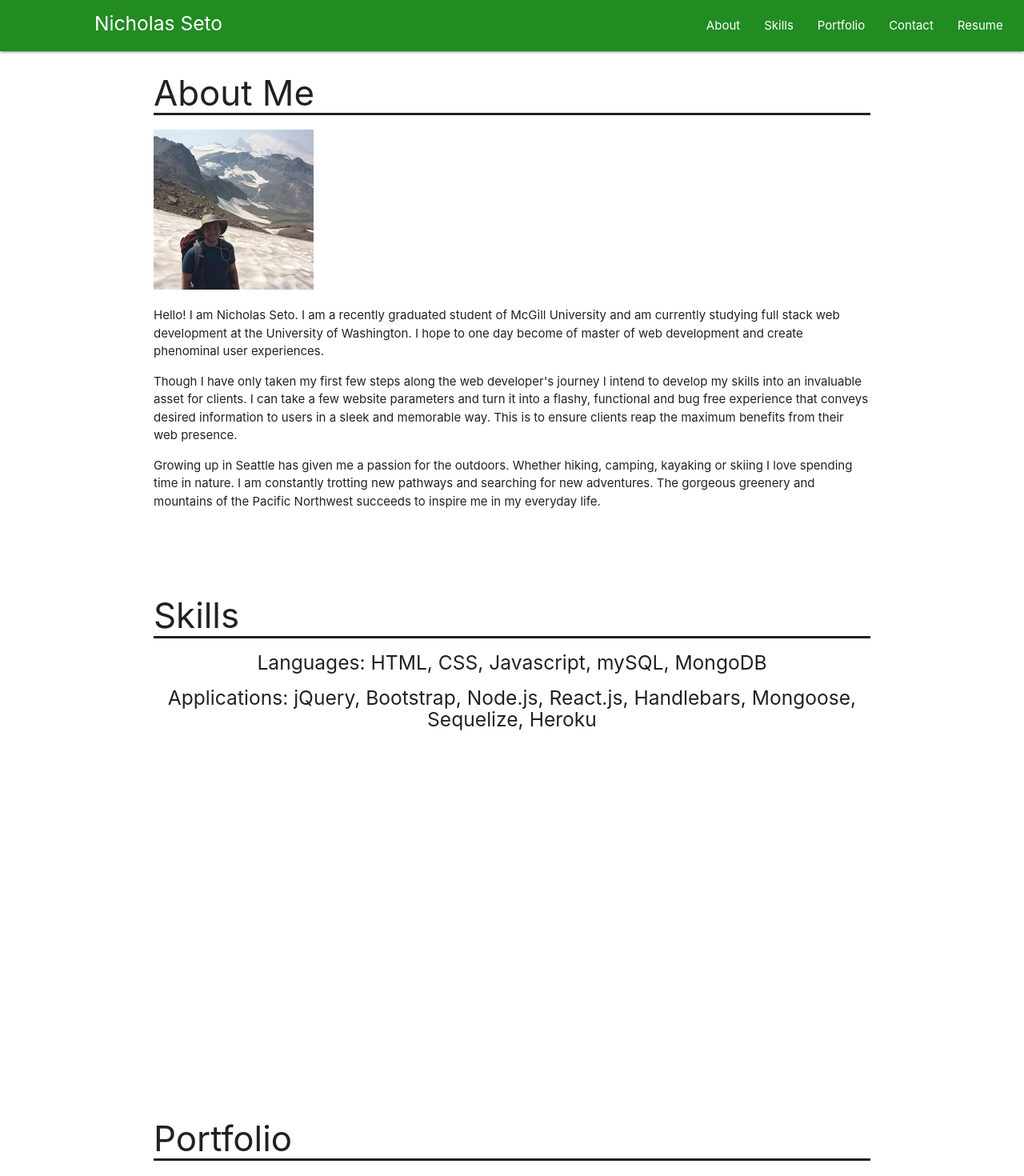
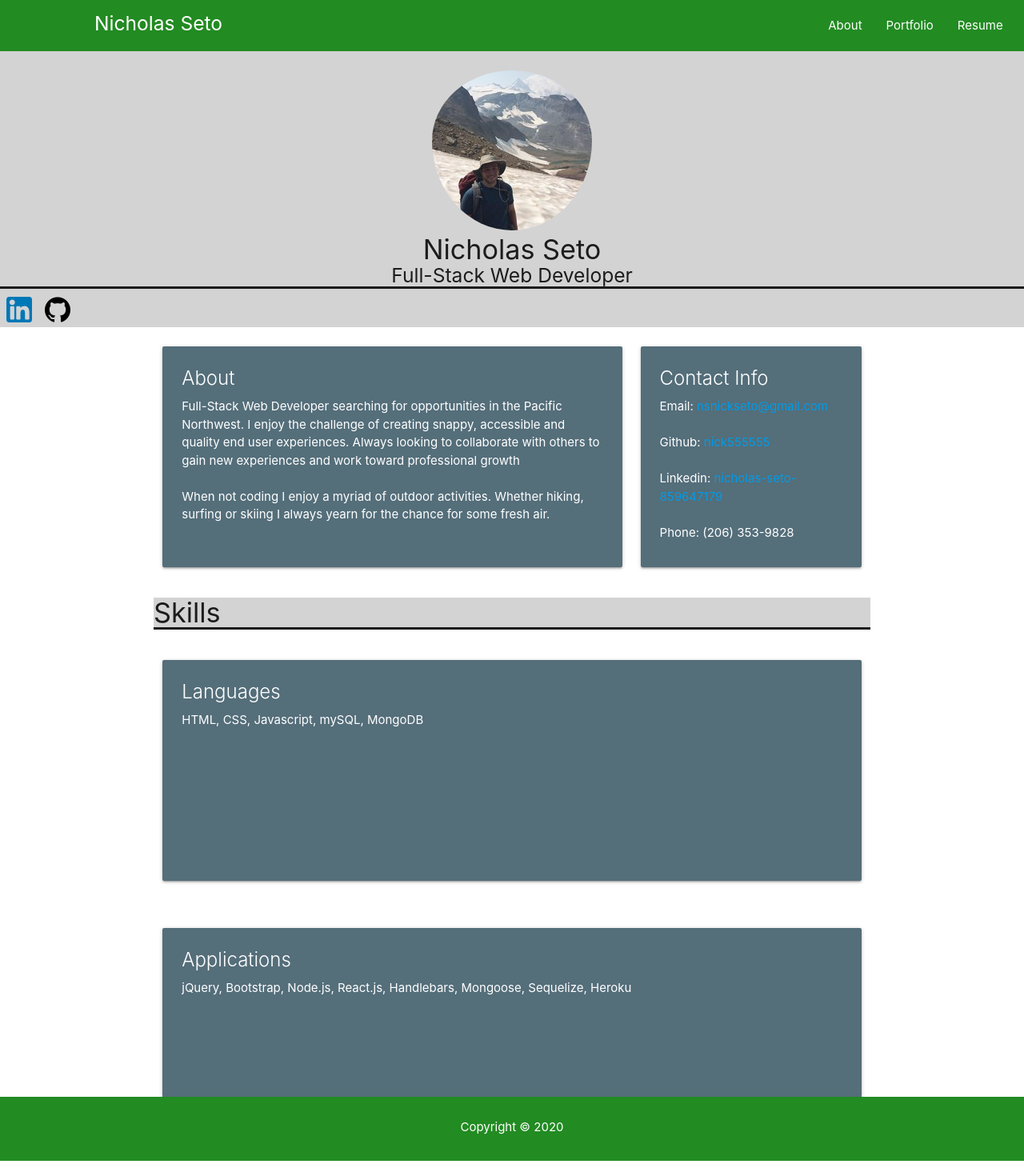
Before and after one commit to nick555555/ReactPortfolio, a React (Create React App) app: page / in a window 1280 px wide. Shown: the top 1470 px of the page at 80% size. Built offline with nearby package versions, Linux system fonts and the light colour scheme.

Commit message:
remade about page

```diff
--- a/src/App.js
+++ b/src/App.js
@@ -1,10 +1,8 @@
 import React from 'react';
 import { BrowserRouter as Router, Route } from "react-router-dom";
-import About from "./pages/About";
 import Portfolio from "./pages/Portfolio";
-import Contact from "./pages/Contact";
 import Resume from "./pages/Resume";
-import Skills from "./pages/Skills";
+import Main from "./pages/Main";
 import Navbar from "./components/Navbar"
 import Footer from "./components/Footer"
 
@@ -12,15 +10,10 @@ function App() {
   return (
     <Router>
       <Navbar />
-      {/* <Route exact path="/" component={About} />
-      <Route exact path="/about" component={About} />
+      <Route exact path="/" component={Main} />
+      <Route exact path="/main" component={Main} />
       <Route exact path="/portfolio" component={Portfolio} />
-      <Route exact path="/contact" component={Contact} /> */}
-      <About />
-      <Skills />
-      <Portfolio />
-      <Contact />
-      <Resume />
+      <Route exact path="/contact" component={Resume} />
       <Footer />
     </Router>
   );
--- /dev/null
+++ b/src/components/AboutCards/index.js
@@ -0,0 +1,36 @@
+import React from "react";
+import "./style.css";
+
+function About() {
+    return (
+        <div className="container">
+            <div className="row">
+                <div className="col s8">
+                    <div className="card blue-grey darken-1 aboutCard">
+                        <div className="card-content white-text">
+                            <span className="card-title">About</span>
+                            <p>Full-Stack Web Developer searching for opportunities in the Pacific Northwest. I enjoy the challenge of
+                                creating snappy, accessible and quality end user experiences. Always looking to collaborate with others
+                                to gain new experiences and work toward professional growth</p><br />
+                            <p>When not coding I enjoy a myriad of outdoor activities. Whether hiking, surfing or skiing I always yearn
+                                for the chance for some fresh air.</p>
+                        </div>
+                    </div>
+                </div>
+                <div className="col s4">
+                    <div className="card blue-grey darken-1 aboutCard">
+                        <div className="card-content white-text">
+                            <span className="card-title">Contact Info</span>
+                            <p>Email: <a href="nsnickseto@gmail.com">nsnickseto@gmail.com</a></p><br />
+                            <p>Github: <a href="https://github.com/nick555555">nick555555</a></p><br />
+                            <p>Linkedin: <a href="https://www.linkedin.com/in/nicholas-seto-859647179/">nicholas-seto-859647179</a></p><br />
+                            <p>Phone: (206) 353-9828</p>
+                        </div>
+                    </div>
+                </div>
+            </div>
+        </div>
+    )
+}
+
+export default About;
--- /dev/null
+++ b/src/components/AboutCards/style.css
@@ -0,0 +1,4 @@
+.aboutCard{
+    margin-top: 3vh;
+    height: 276px;
+}
--- /dev/null
+++ b/src/components/Header/index.js
@@ -0,0 +1,19 @@
+import React from "react";
+import "./style.css";
+import profilePic from "../../pages/Images/rsz_profilepic.png";
+import linkedinImg from "../../pages/Images/linkedinreal.png";
+import githubImg from "../../pages/Images/githubreal.png";
+
+function Header() {
+    return (
+        <div className="jumbotron" id="headerbox">
+            <img id="profilepic" src={profilePic} alt="profile" />
+            <h4 id="name">Nicholas Seto</h4>
+            <h5 id="title">Full-Stack Web Developer</h5>
+            <img id="linkedin" src={linkedinImg} alt="linkedin" />
+            <img id="github" src={githubImg} alt="github" />
+        </div>
+    )
+}
+
+export default Header;
--- /dev/null
+++ b/src/components/Header/style.css
@@ -0,0 +1,35 @@
+#headerbox{
+    background-color: lightgray;
+}
+
+#name{
+    text-align: center;
+    margin-top: 5px;
+    margin-bottom: 0px;
+}
+
+#title{
+    text-align: center;
+    margin-top: 0px;
+    border-bottom: solid;
+}
+
+#profilepic{
+    padding-top: 3vh;
+    border-radius: 50%;
+    display: block;
+    margin-left: auto;
+    margin-right: auto;
+}
+
+#linkedin{
+    /* display: block; */
+    margin-left: 8px;
+    margin-right: 8px;
+}
+
+#github{
+    /* display: block; */
+    margin-left: 8px;
+    margin-right: 8px;
+}
--- a/src/components/Navbar/index.js
+++ b/src/components/Navbar/index.js
@@ -12,10 +12,8 @@ function Navbar() {
                 <div className="col s6 offset-s1">
                     <ul className="right hide-on-med-and-down">
                         <li><Link to="/">About</Link></li>
-                        <li><Link to="/portfolio">Skills</Link></li>
-                        <li><Link to="/contact">Portfolio</Link></li>
-                        <li><Link to="/contact">Contact</Link></li>
-                        <li><Link to="/contact">Resume</Link></li>
+                        <li><Link to="/portfolio">Portfolio</Link></li>
+                        <li><Link to="/resume">Resume</Link></li>
                     </ul>
                 </div>
             </div>
--- /dev/null
+++ b/src/components/Skills/index.js
@@ -0,0 +1,32 @@
+import React from "react";
+import "./style.css";
+
+function Skills() {
+    return (
+        <div className="container" style={{ height: "78vh" }}>
+            <h4 id="skillsHeader" style={{ borderBottom: "solid" }}>Skills</h4>
+            <div className="row">
+                <div className="col s12">
+                    <div className="card blue-grey darken-1 aboutCard">
+                        <div className="card-content white-text">
+                            <span className="card-title">Languages</span>
+                            <p>HTML, CSS, Javascript, mySQL, MongoDB</p>
+                        </div>
+                    </div>
+                </div>
+            </div>
+            <div className="row">
+                <div className="col s12">
+                    <div className="card blue-grey darken-1 aboutCard">
+                        <div className="card-content white-text">
+                            <span className="card-title">Applications</span>
+                            <p>jQuery, Bootstrap, Node.js, React.js, Handlebars, Mongoose, Sequelize, Heroku</p>
+                        </div>
+                    </div>
+                </div>
+            </div>
+        </div>
+    )
+}
+
+export default Skills;
--- /dev/null
+++ b/src/components/Skills/style.css
@@ -0,0 +1,3 @@
+#skillsHeader{
+    background-color: lightgray;
+}
--- a/src/pages/About.js
+++ /dev/null
@@ -1,16 +0,0 @@
-import React from "react";
-import profilePic from "./Images/rsz_profilepic.png";
-
-function About() {
-    return (
-        <div className="container" style={{height:"78vh"}}>
-            <h3 style={{borderBottom:"solid"}}>About Me</h3>
-            <img className="float-left" id="profilepic" src={profilePic} alt="profile" />
-            <p>Hello! I am Nicholas Seto. I am a recently graduated student of McGill University and am currently studying full stack web development at the University of Washington.  I hope to one day become of master of web development and create phenominal user experiences.</p>
-            <p>Though I have only taken my first few steps along the web developer's journey I intend to develop my skills into an invaluable asset for clients.  I can take a few website parameters and turn it into a flashy, functional and bug free experience that conveys desired information to users in a sleek and memorable way. This is to ensure clients reap the maximum benefits from their web presence.</p>
-            <p>Growing up in Seattle has given me a passion for the outdoors. Whether hiking, camping, kayaking or skiing I love spending time in nature.  I am constantly trotting new pathways and searching for new adventures.  The gorgeous greenery and mountains of the Pacific Northwest succeeds to inspire me in my everyday life.</p>
-        </div>
-    )
-}
-
-export default About;
--- a/src/pages/Contact.js
+++ /dev/null
@@ -1,17 +0,0 @@
-import React from "react";
-
-function Contact() {
-    return (
-        <div className="container" style={{height:"78vh"}}>
-            <h3 style={{borderBottom:"solid"}}>Contact</h3>
-            <div className="row">
-                <h5 style={{textAlign:"center"}}>Phone: (206) 353-9828</h5>
-                <a href="https://www.linkedin.com/in/nicholas-seto-859647179/"><h5 style={{textAlign:"center"}}>Linkedin: https://www.linkedin.com/in/nicholas-seto-859647179/</h5></a>
-                <a href="https://github.com/nick555555"><h5 style={{textAlign:"center"}}>Github: https://github.com/nick555555</h5></a>
-                <a href="nsnickseto@gmail.com"><h5 style={{textAlign:"center"}}>Email: nsnickseto@gmail.com</h5></a>
-            </div>
-        </div>
-    )
-}
-
-export default Contact;
--- /dev/null
+++ b/src/pages/Main.js
@@ -0,0 +1,16 @@
+import React from "react";
+import Header from "../components/Header"
+import About from "../components/AboutCards"
+import Skills from "../components/Skills"
+
+function Main() {
+    return (
+        <div>
+            <Header />
+            <About />
+            <Skills />
+        </div>
+    )
+}
+
+export default Main;
```
Also changed, not shown: src/pages/Images/githubreal.png (added), src/pages/Images/linkedinreal.png (added).
